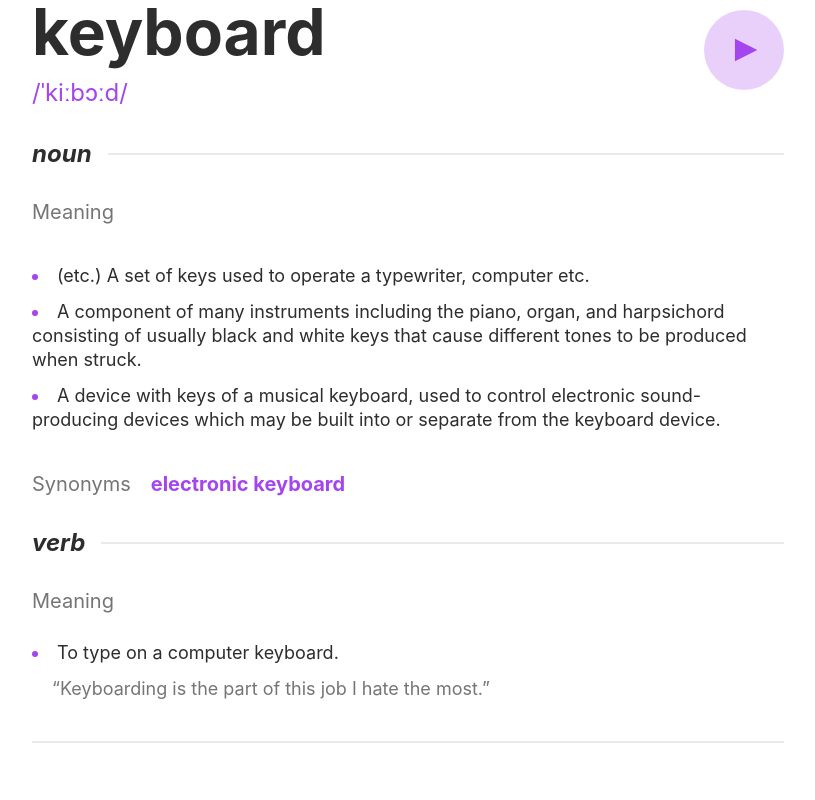
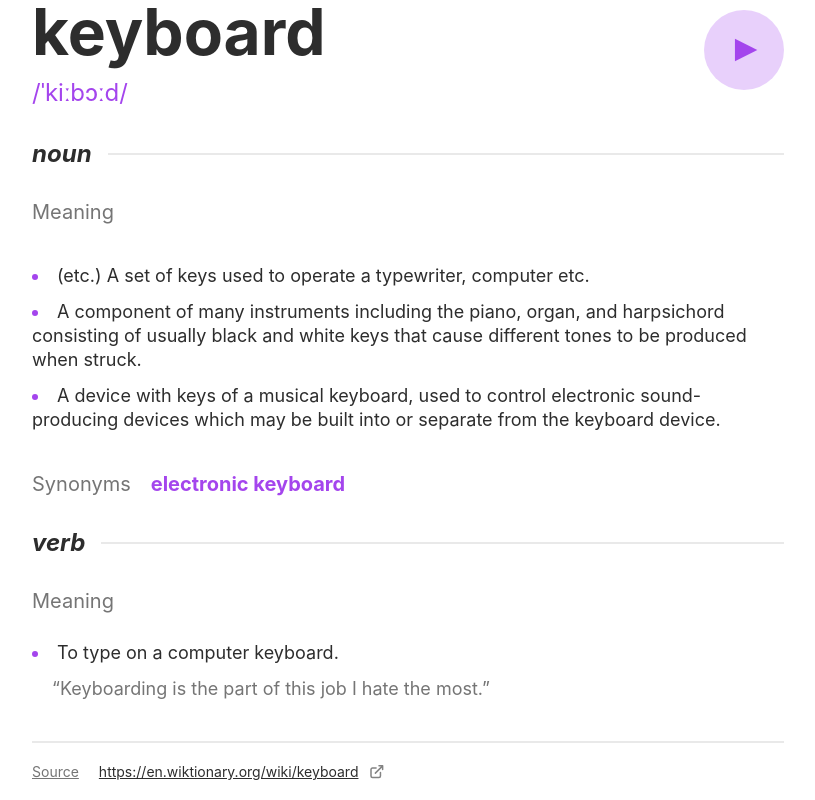
Before and after one commit to dimitarradulov/directory-web-app, an Angular app: page / in a window 1280 px wide. Shown: the part 205-1005 px from the top of the page, without its empty margins (232-1047 px from the left). Before the commit the page ends 968 px from the top, so only its background shows below. Built offline with nearby package versions, Linux system fonts and the light colour scheme.

Commit message:
add footer

```diff
--- a/src/app/dictionary-word-info/dictionary-word-info.component.html
+++ b/src/app/dictionary-word-info/dictionary-word-info.component.html
@@ -68,3 +68,16 @@
 <hr
   class="my-6 sm:mt-10 sm:mb-5 border border-secondary-91 dark:border-primary-23"
 />
+
+<footer class="sm:flex sm:gap-5 sm:items-center mb-5 text-body-s">
+  <p class="underline text-secondary mb-2 sm:mb-0">Source</p>
+
+  <a
+    href="#"
+    class="flex gap-3 mb-6 sm:mb-0 text-primary-18 dark:text-white"
+    [class.underline]="font() !== Font.MONO"
+  >
+    <span>https://en.wiktionary.org/wiki/keyboard</span>
+    <img src="../../assets/images/icon-new-window.svg" alt="external link" />
+  </a>
+</footer>
```
